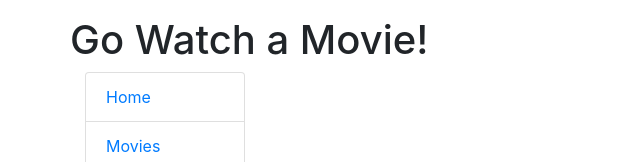
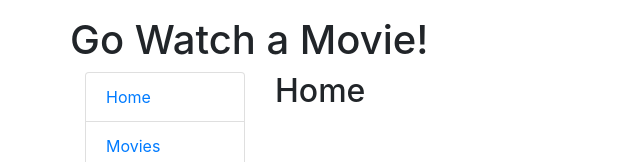
Before and after one commit to jonhealy1/go-react-udemy, a React (Create React App) app in the folder golang-movies/: page / in a window 1280 px wide. Shown: the top 162 px of the page, without its empty margins (0-640 px from the left). Built offline with nearby package versions, Linux system fonts and the light colour scheme.

Commit message:
react router

```diff
--- a/golang-movies/src/App.js
+++ b/golang-movies/src/App.js
@@ -1,5 +1,5 @@
 import React, { Fragment } from 'react';
-import { BrowserRouter as Router, Switch, Route, Link } from 'react-router-dom'
+import { HashRouter as Router, Switch, Route, Link } from 'react-router-dom'
 
 export default function App() {
   return (
@@ -29,6 +29,17 @@ export default function App() {
           </nav>
         </div>
         <div className="col-md-10">
+          <Switch>
+            <Route path="/movies">
+              <Movies />
+            </Route>
+            <Route path="/admin">
+              <Admin />
+            </Route>
+            <Route path="/">
+              <Home />
+            </Route>
+          </Switch>
 
         </div>
       </div>
@@ -36,3 +47,15 @@ export default function App() {
     </Router>
   );
 }
+
+function Home() {
+  return <h2>Home</h2>
+}
+
+function Movies() {
+  return <h2>Movies</h2>
+}
+
+function Admin() {
+  return <h2>Manage Catalog</h2>
+}
```
